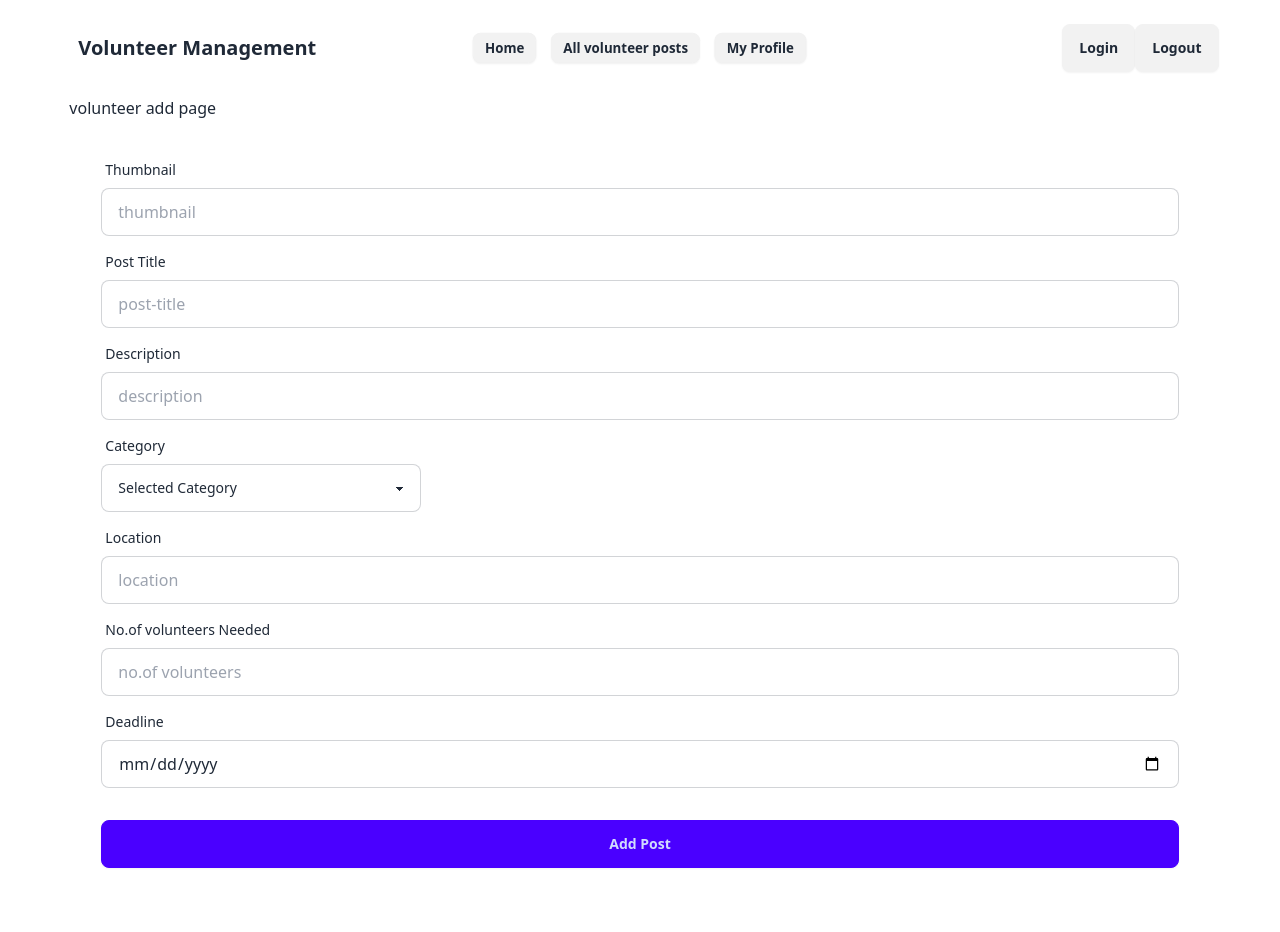
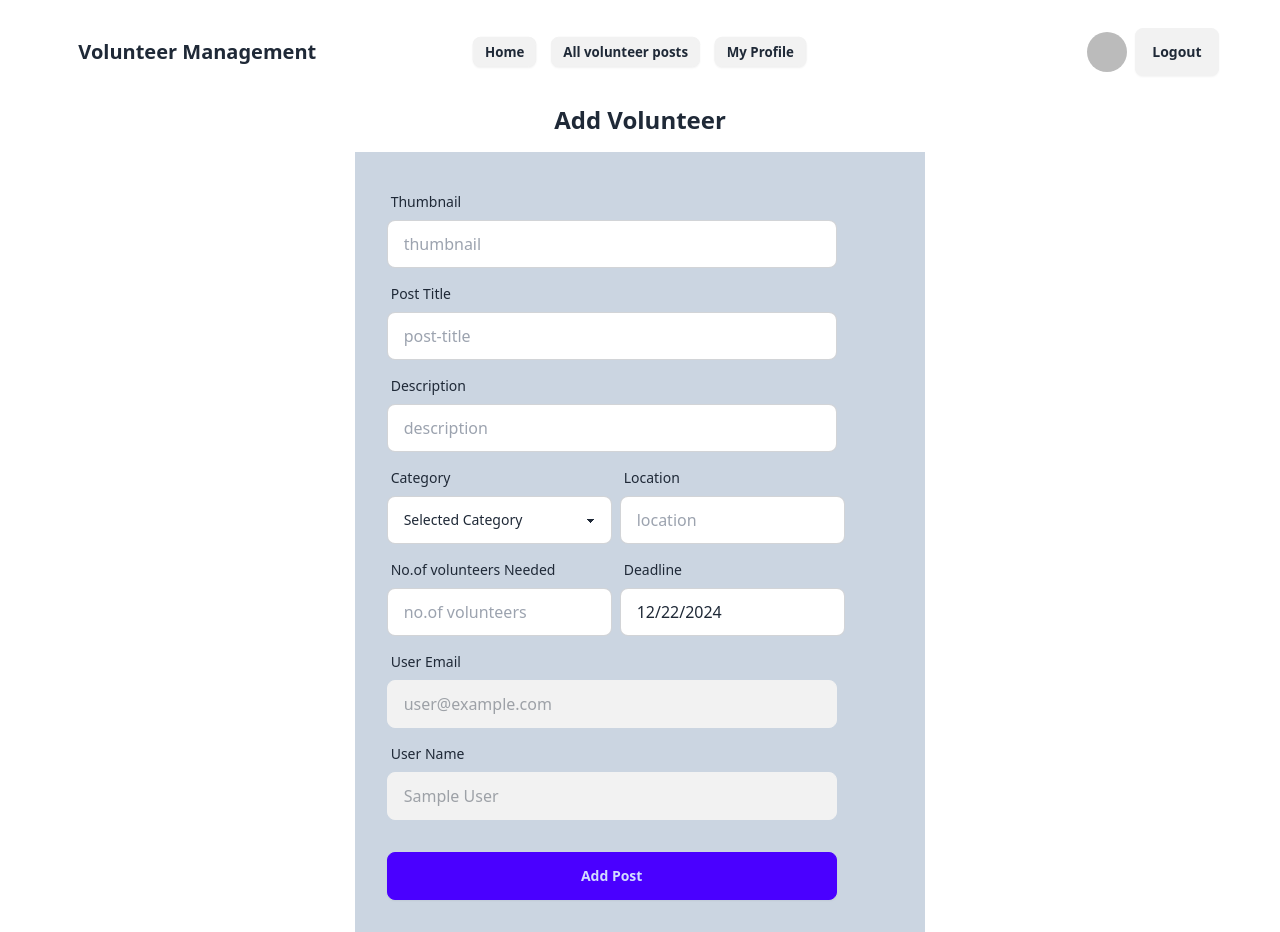
Before and after one commit to rakibnafiz6/volunteer-management, a React (Vite) app: page /addVolunteer in a window 1280 px wide. Before the commit the page ends 900 px from the top, so only its background shows below. Built offline with nearby package versions, Linux system fonts and the light colour scheme; no server answers; sample sign-in values are in the browser's storage.

Commit message:
added the post method and addVolunteer data

```diff
--- a/package.json
+++ b/package.json
@@ -10,10 +10,12 @@
     "preview": "vite preview"
   },
   "dependencies": {
+    "axios": "^1.7.9",
     "firebase": "^11.1.0",
     "localforage": "^1.10.0",
     "match-sorter": "^8.0.0",
     "react": "^18.3.1",
+    "react-datepicker": "^7.5.0",
     "react-dom": "^18.3.1",
     "react-router-dom": "^7.1.0",
     "sort-by": "^1.2.0",
--- a/src/components/Navbar/Navbar.jsx
+++ b/src/components/Navbar/Navbar.jsx
@@ -3,7 +3,7 @@ import { Link, NavLink, useNavigate } from 'react-router-dom';
 import useAuth from '../../hook/useAuth';
 
 const Navbar = () => {
- const {signOutUser} = useAuth();
+    const { signOutUser, user } = useAuth();
     const navigate = useNavigate();
 
     const links = <>
@@ -19,13 +19,13 @@ const Navbar = () => {
         </details>
     </>
 
-    const handleLogOut = ()=>{
+    const handleLogOut = () => {
         signOutUser()
-        .then(()=>{
+            .then(() => {
                 console.log('user logout successfully');
                 navigate('/login');
             })
-        .catch(error =>console.log(error.message))
+            .catch(error => console.log(error.message))
     }
 
     return (
@@ -60,9 +60,16 @@ const Navbar = () => {
                 </ul>
             </div>
             <div className="navbar-end">
-                <Link to='/login' className="btn">Login</Link>
-                <button onClick={handleLogOut} className='btn'>Logout</button>
+                {user ? <> <div className='tooltip flex' data-tip={user?.displayName}>
+                    <img className='tooltip w-10 h-10 rounded-full mr-2' src={user?.photoURL} alt="" />
+                    </div> <button onClick={handleLogOut} className='btn'>Logout</button></>:
+                    <Link to='/login' className="btn">Login</Link>}
+
+
             </div>
+            {/* <div className="tooltip" data-tip="hello">
+                <button className="btn">Hover me</button>
+            </div> */}
         </div>
     );
 };
--- a/src/layout/MainLayout.jsx
+++ b/src/layout/MainLayout.jsx
@@ -5,7 +5,7 @@ import Navbar from '../components/Navbar/Navbar';
 const MainLayout = () => {
     return (
         <div>
-            <nav className='w-11/12 mx-auto py-4'>
+            <nav className='w-11/12 mx-auto py-5'>
             <Navbar></Navbar>
             </nav>
             <section className='w-11/12 mx-auto px-4'>
--- a/src/pages/AddVolunteer.jsx
+++ b/src/pages/AddVolunteer.jsx
@@ -1,38 +1,83 @@
-import React from 'react';
+import React, { useEffect, useState } from 'react';
+import useAuth from '../hook/useAuth';
+import "react-datepicker/dist/react-datepicker.css";
+import DatePicker from 'react-datepicker';
+import axios from 'axios';
+import Swal from 'sweetalert2';
 
 const AddVolunteer = () => {
+    const {user} = useAuth();
+    const [startDate, setStartDate] = useState(new Date());
+
+
+    const handleAddVolunteer = (e)=>{
+        e.preventDefault();
+        const form = e.target;
+        const thumbnail = form.thumbnail.value;
+        const title = form.title.value;
+        const description = form.description.value;
+        const category = form.category.value;
+        const location = form.location.value;
+        const volunteer = form.volunteer.value;
+        const deadline = form.deadline.value;
+        const name = form.name.value;
+        const email = form.email.value;
+
+        const volunteerData ={
+            thumbnail,title,description,
+            category,location,volunteer,deadline,
+            name,email
+        }
+        axios.post(`${import.meta.env.VITE_API_URL}/volunteers`, volunteerData)
+        .then(res =>{
+            console.log(res.data);
+            if(res.data.insertedId){
+                Swal.fire({
+                    title: 'Success!',
+                    text: "Successfully stored in db volunteer data",
+                    icon: 'success',
+                    confirmButtonText: 'OK'
+                  })
+            }
+        })
+    }
+
+
+
+
     return (
         <div>
-            <h2>volunteer add page</h2>
-            <form className="card-body">
+            <h2 className='text-center text-2xl font-bold mb-4'>Add Volunteer</h2>
+            <form onSubmit={handleAddVolunteer} className="card-body w-6/12 mx-auto bg-slate-300">
                 {/* Thumbnail */}
                 <div className="form-control">
                     <label className="label">
                         <span className="label-text">Thumbnail</span>
                     </label>
-                    <input type="url" name='thumbnail' placeholder="thumbnail" className="input input-bordered" required />
+                    <input type="url" name='thumbnail' placeholder="thumbnail" className="input input-bordered w-[450px]" required />
                 </div>
                 {/* Post Title */}
                 <div className="form-control">
                     <label className="label">
                         <span className="label-text">Post Title</span>
                     </label>
-                    <input type="text" name='title' placeholder="post-title" className="input input-bordered" required />
+                    <input type="text" name='title' placeholder="post-title" className="input input-bordered w-[450px]" required />
                 </div>
                 {/* Description  */}
                 <div className="form-control">
                     <label className="label">
                         <span className="label-text">Description</span>
                     </label>
-                    <input type="text" name='description ' placeholder="description " className="input input-bordered" required />
+                    <input type="text" name='description' placeholder="description " className="input input-bordered w-[450px]" required />
                 </div>
-                {/* Category  */}
-                <div className="form-control">
+               <div className='flex gap-2'>
+                 {/* Category  */}
+                 <div className="form-control">
                     <label className="label">
                         <span className="label-text">Category</span>
                     </label>
-                    <select name='category' className="select select-bordered w-full max-w-xs">
-                        <option disabled selected>Selected Category</option>
+                    <select name='category' defaultValue='Selected Category' className="select select-bordered w-[225px]">
+                        <option disabled>Selected Category</option>
                         <option>healthcare</option>
                         <option>education</option>
                         <option>social service</option>
@@ -44,26 +89,47 @@ const AddVolunteer = () => {
                     <label className="label">
                         <span className="label-text">Location</span>
                     </label>
-                    <input type="text" name='location ' placeholder="location " className="input input-bordered" required />
+                    <input type="text" name='location' placeholder="location" className="input input-bordered w-[225px]" required />
                 </div>
-                {/* No. of volunteers needed */}
+               </div>
+                <div className='flex gap-2'>
+                    {/* No. of volunteers needed */}
                 <div className="form-control">
                     <label className="label">
                         <span className="label-text">No.of volunteers Needed </span>
                     </label>
-                    <input type="text" name='volunteer' placeholder="no.of volunteers" className="input input-bordered" required />
+                    <input type="number" name='volunteer' placeholder="no.of volunteers" className="input input-bordered w-[225px]" required />
                 </div>
                 {/* Deadline */}
                 <div className="form-control">
                     <label className="label">
                         <span className="label-text">Deadline</span>
                     </label>
-                    <input type="date" name='deadline' placeholder="deadline" className="input input-bordered" required />
+                    <DatePicker className='input input-bordered w-[225px]' required
+                    selected={startDate} name='deadline'
+                    onChange={(date)=> setStartDate(date)}
+                    >
+                    </DatePicker>
+                </div>
+                </div>
+                {/* User Email */}
+                <div className="form-control">
+                    <label className="label">
+                        <span className="label-text">User Email</span>
+                    </label>
+                    <input disabled type="email" defaultValue={user?.email} name='email' placeholder="user-email" className="input input-bordered w-[450px]" required />
+                </div>
+                {/* User Name */}
+                <div className="form-control">
+                    <label className="label">
+                        <span className="label-text">User Name</span>
+                    </label>
+                    <input disabled type="text" defaultValue={user?.displayName} name='name' placeholder="user-name" className="input input-bordered w-[450px]" required />
                 </div>
 
                 {/* add post btn */}
                 <div className="form-control mt-6">
-                    <button className="btn btn-primary">Add Post</button>
+                    <button className="btn btn-primary w-[450px]">Add Post</button>
                 </div>
             </form>
         </div>
--- a/src/pages/Register.jsx
+++ b/src/pages/Register.jsx
@@ -4,7 +4,7 @@ import { Link, useNavigate } from 'react-router-dom';
 import Swal from 'sweetalert2';
 
 const Register = () => {
-    const {createUser} = useAuth();
+    const {createUser, updateUserProfile} = useAuth();
     const navigate = useNavigate();
 
     const handleRegister = (e)=>{
@@ -57,6 +57,21 @@ const Register = () => {
                 confirmButtonText: 'OK'
               })
             navigate('/');
+
+            const profile = {
+                displayName: name,
+                photoURL: photo
+            }
+
+            updateUserProfile(profile)
+            .then(()=>{
+                console.log('update profile successfully');
+            })
+            .catch(error =>{
+                console.log(error.message);
+            })
+
+
         })
         .catch(error =>{
             console.log(error.message);
--- a/src/provider/AuthProvider.jsx
+++ b/src/provider/AuthProvider.jsx
@@ -1,4 +1,4 @@
-import { createUserWithEmailAndPassword, GoogleAuthProvider, onAuthStateChanged, signInWithEmailAndPassword, signInWithPopup, signOut } from "firebase/auth";
+import { createUserWithEmailAndPassword, GoogleAuthProvider, onAuthStateChanged, signInWithEmailAndPassword, signInWithPopup, signOut, updateProfile } from "firebase/auth";
 import { useEffect, useState } from "react";
 import { createContext } from "react";
 import auth from "../firebase/firebase.init";
@@ -32,6 +32,13 @@ const AuthProvider = ({children}) => {
     return signOut(auth);
    }
 
+
+   const updateUserProfile = (profile)=>{
+    // setLoading(true);
+    return updateProfile(auth.currentUser, profile)
+   }
+
+
    useEffect(()=>{
     const unsubscribe = onAuthStateChanged(auth, currentUser=>{
         console.log('state change', currentUser);
@@ -52,7 +59,8 @@ const AuthProvider = ({children}) => {
         createUser,
         signInUser,
         signInGoogle,
-        signOutUser
+        signOutUser,
+        updateUserProfile
     }
 
 
```
Also changed, not shown: 1 other file (tests, documents, lock files or other folders). Lines whose indentation alone changed are shown as unchanged.
